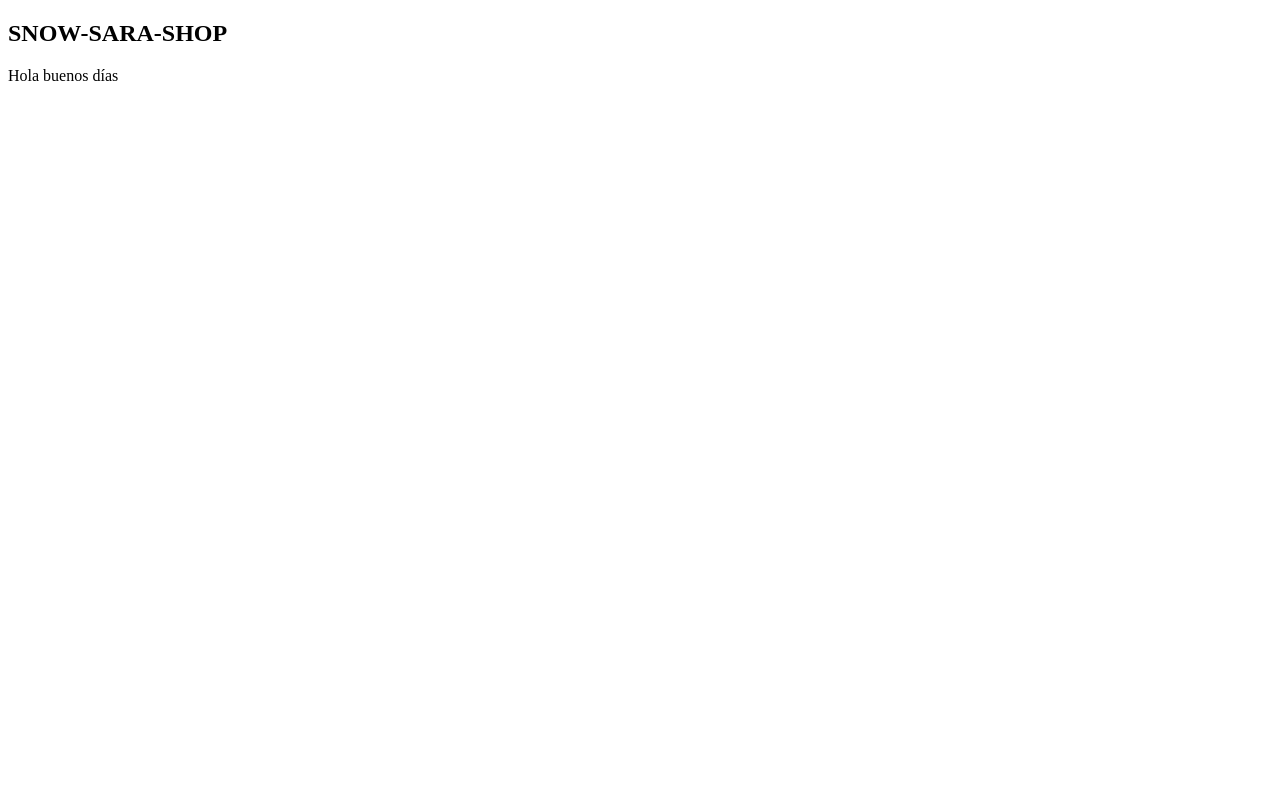
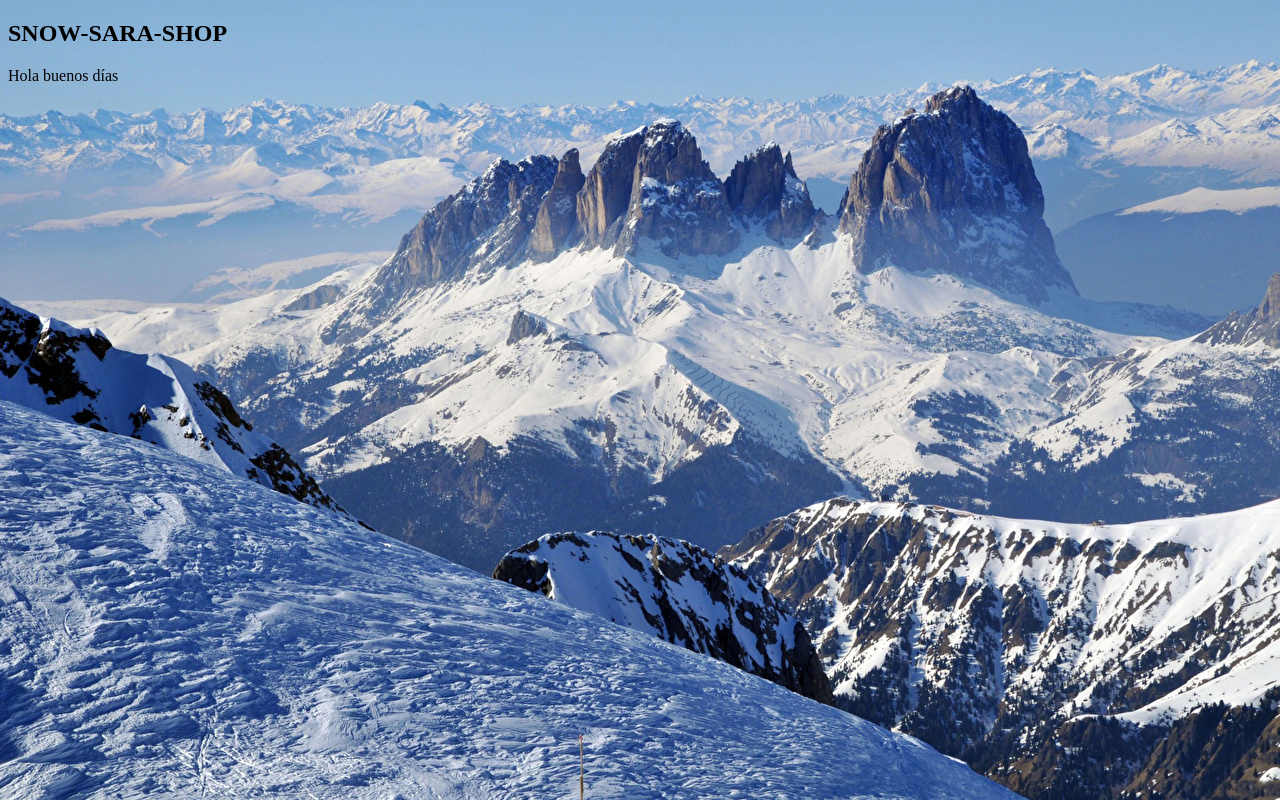
Before and after one commit to saraft31/LTAW-Practicas, a plain HTML site: page P1/tienda.html in a window 1280 px wide. Drawn offline with Linux system fonts and the light colour scheme.

Commit message:
solicito css

```diff
--- a/P1/style.css
+++ b/P1/style.css
@@ -1,3 +1,3 @@
 body {
-   background-image: url(../img/fondo.jpg);
+   background-image: url(fondo.jpg);
 }
--- a/P1/tienda.js
+++ b/P1/tienda.js
@@ -39,6 +39,7 @@ const server = http.createServer(function (req, res) {
         'jfif' : 'image/jfif',
         'png'  : 'image/png',
         'gif'  : 'image/gif',
+        'jpg'  : 'image/jpg',
 
     };
 
```
